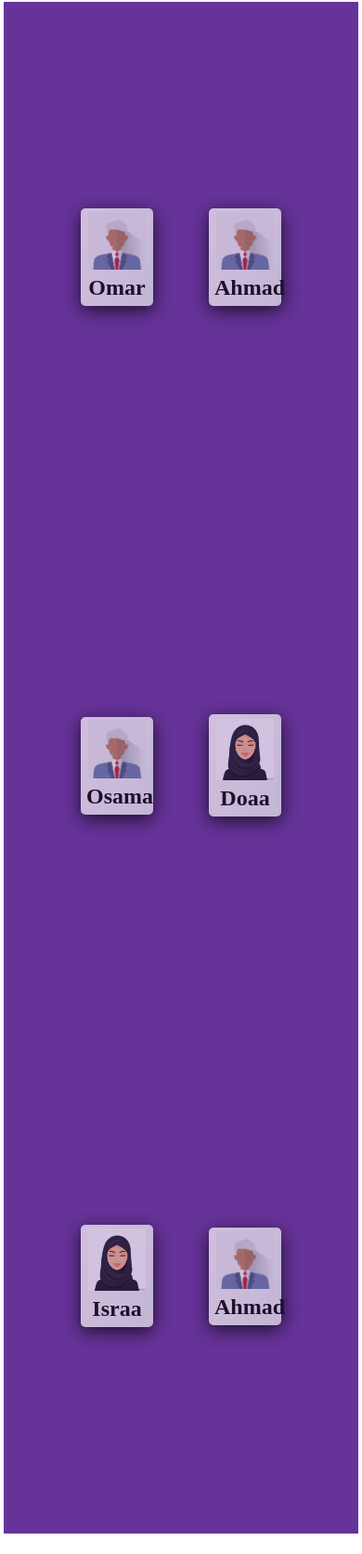
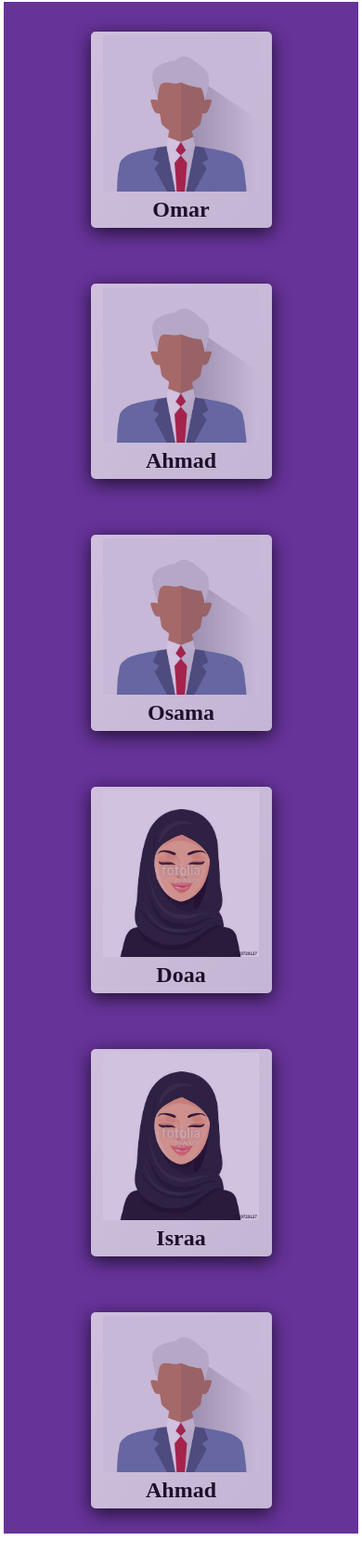
Before and after one commit to earthlings330/training, a PHP site: page /Home.html in a window 390 px wide. Shown: the part 190-1861 px from the top of the page at 93% size. Run offline with PHP 8.4, Linux system fonts and the light colour scheme.

Commit message:
Update Home.css

```diff
--- a/Task1/Home.css
+++ b/Task1/Home.css
@@ -111,8 +111,7 @@ filter:none;}
         justify-content: center;
         align-items: center;
     }
-    .card{
-           .card{
+     .card{
         margin: 30px;
         width: 50vw;
         height: 60vhh;
@@ -122,6 +121,5 @@ filter:none;}
         transition: all ease-out 250ms;
         border-radius: 5px;
     }
-    }
 
 }
```
